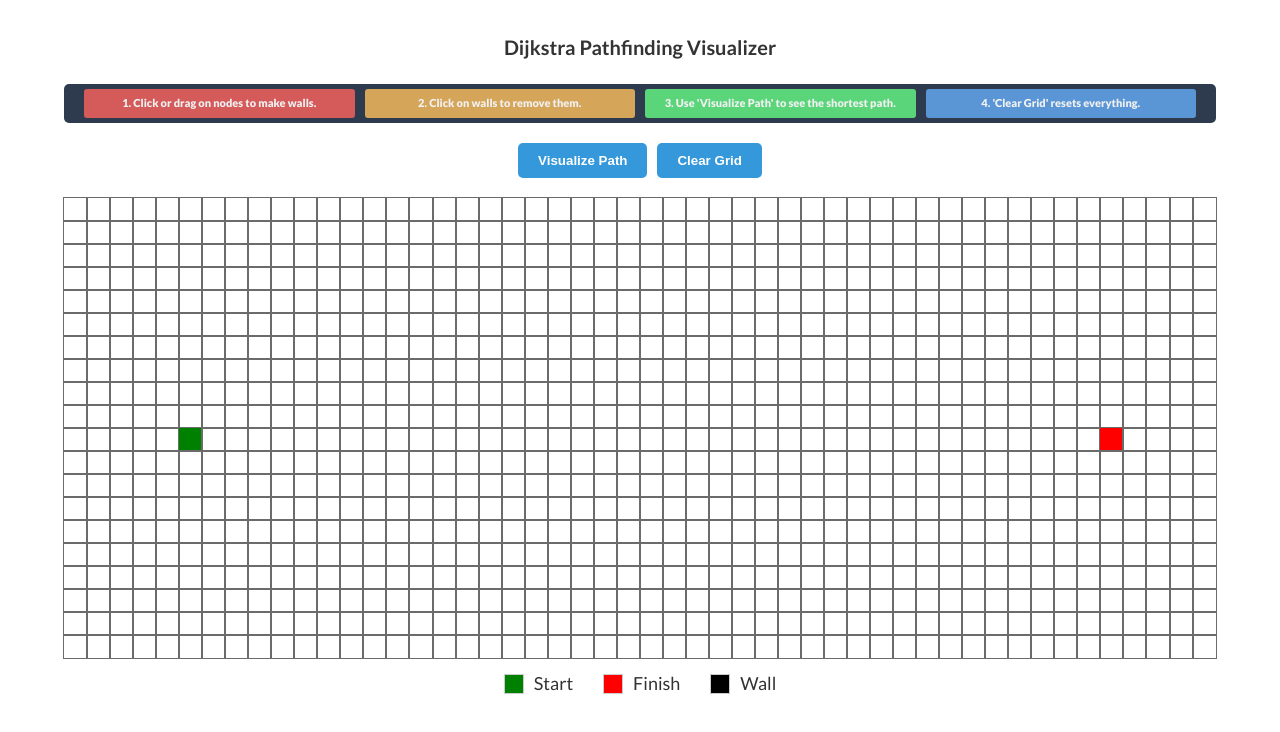
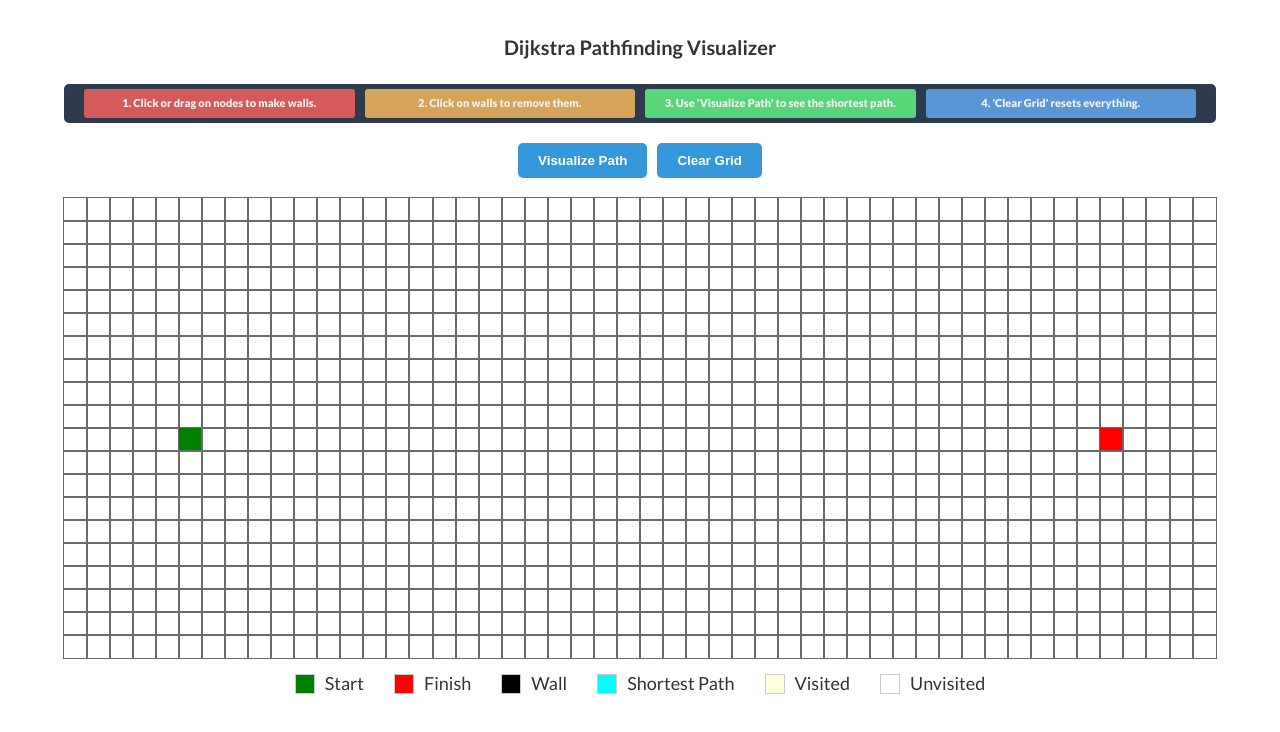
Before and after one commit to devbaggett/pathfinding-visualizer, a React (Create React App) app: page / in a window 1280 px wide. Shown: the top 732 px of the page. Built offline with nearby package versions, Linux system fonts and the light colour scheme; the HTML template or start-up script is replaced by a standard one.

Commit message:
Updated legend.

```diff
--- a/src/components/Node.css
+++ b/src/components/Node.css
@@ -5,11 +5,3 @@
     box-sizing: border-box; /* This ensures the outline doesn't increase the size */
     display: inline-block;
 }
-
-.node-visited {
-    background-color: lightyellow;
-}
-
-.node-shortest-path {
-    background-color: aqua;
-}
--- a/src/components/PathfindingVisualizer.css
+++ b/src/components/PathfindingVisualizer.css
@@ -115,6 +115,18 @@ h1 {
     background-color: black;
 }
 
+.node-shortest-path {
+    background-color: aqua;
+}
+
+.node-visited {
+    background-color: lightyellow;
+}
+
+.node-unvisited {
+    background-color: #ffffff;
+}
+
 .grid {
     width: 90vw;
     display: flex;
--- a/src/components/PathfindingVisualizer.jsx
+++ b/src/components/PathfindingVisualizer.jsx
@@ -232,6 +232,18 @@ const PathfindingVisualizer = () => {
                     <div className="legend-color node-wall"></div>
                     Wall
                 </div>
+                <div className="legend-item">
+                    <div className="legend-color node-shortest-path"></div>
+                    Shortest Path
+                </div>
+                <div className="legend-item">
+                    <div className="legend-color node-visited"></div>
+                    Visited
+                </div>
+                <div className="legend-item">
+                    <div className="legend-color node-unvisited"></div>
+                    Unvisited
+                </div>
             </div>
         </div>
     );
```
